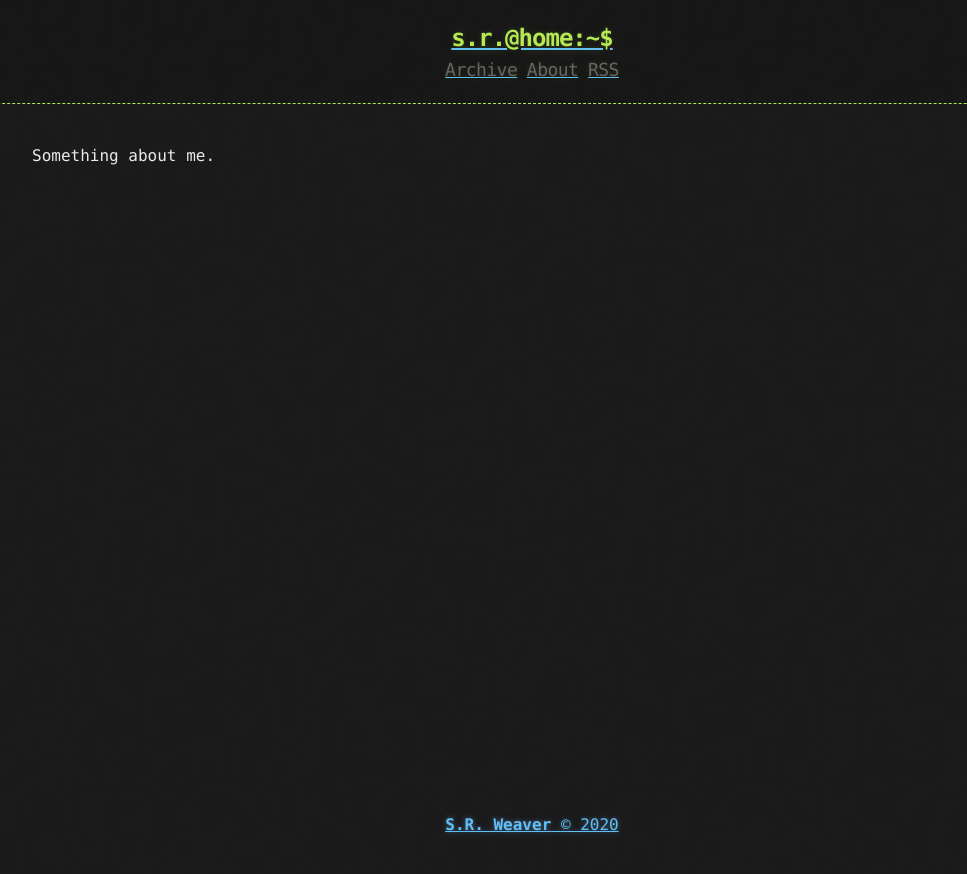
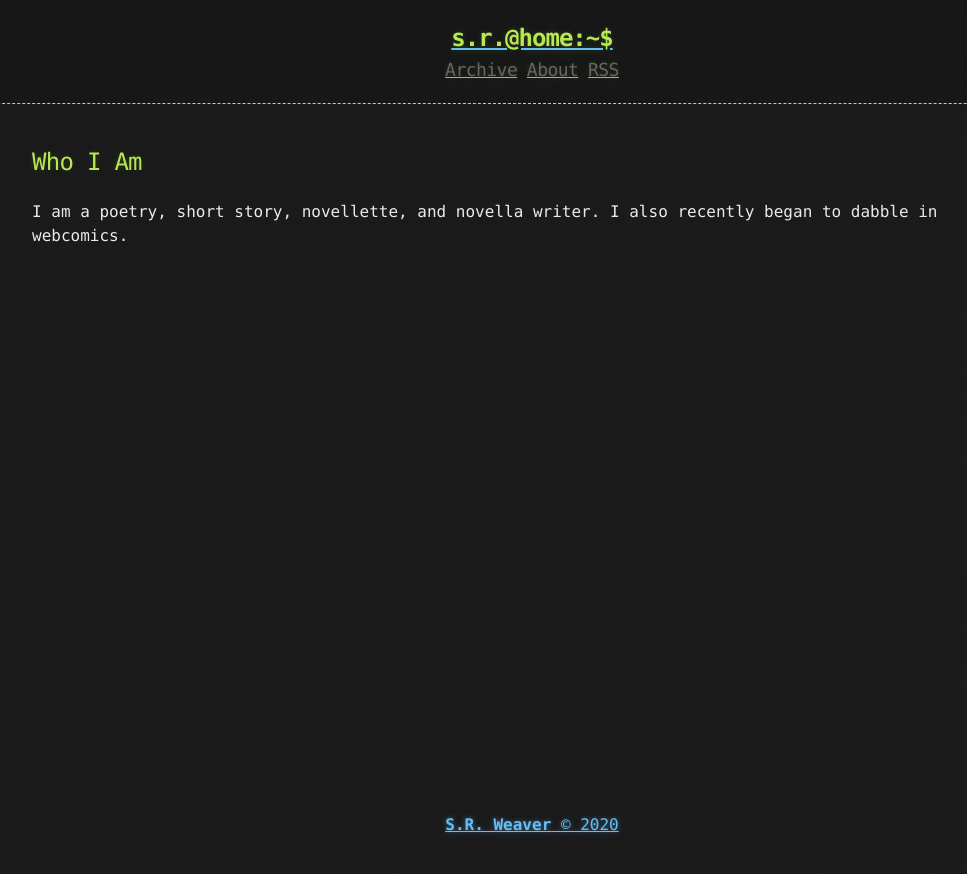
Before and after one commit to LWFlouisa/WeaverBlog, a Jekyll site: the page built from about.md, in a window 1280 px wide. Shown: the top 874 px of the page, without its empty margins (108-1075 px from the left). Built offline with Jekyll 4.4.1, drawn with Linux system fonts in a browser that asks for light colours.

Commit message:
Update about.md

```diff
--- a/about.md
+++ b/about.md
@@ -2,5 +2,5 @@
 layout: page
 title: About
 ---
-
-Something about me.
+## Who I Am
+I am a poetry, short story, novellette, and novella writer. I also recently began to dabble in webcomics.
```
